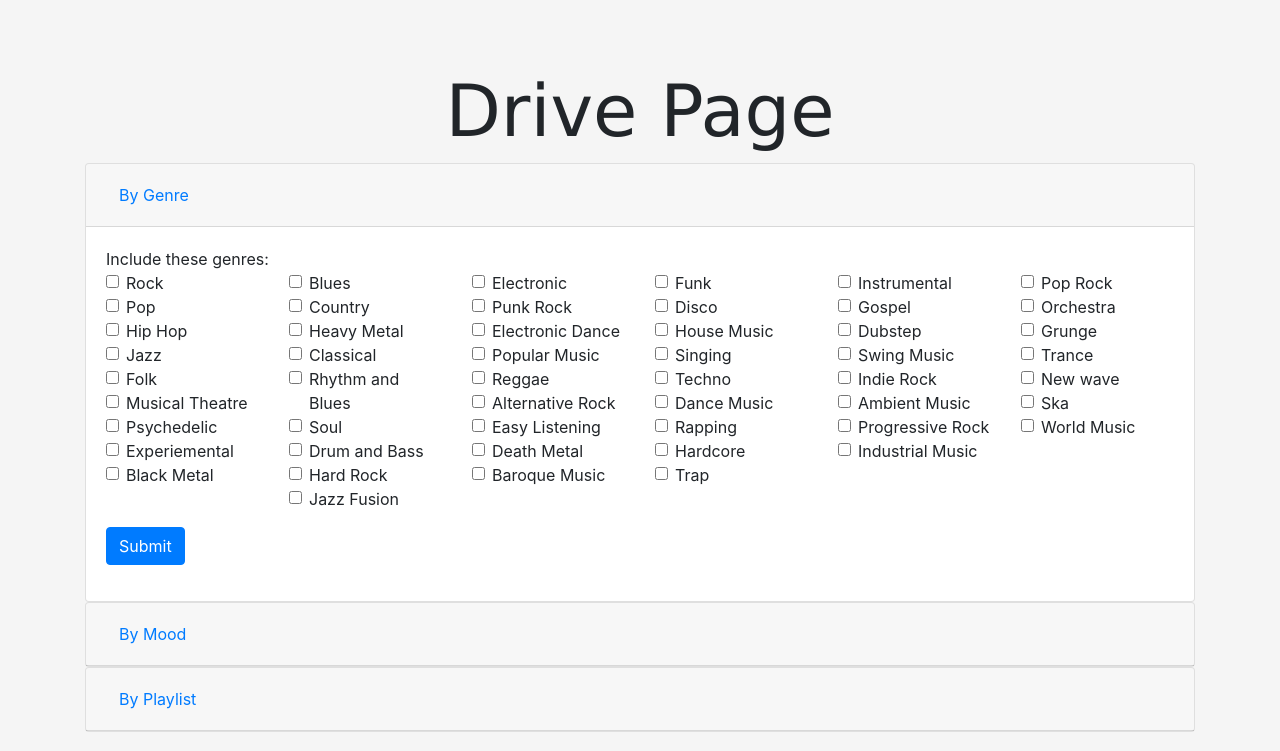
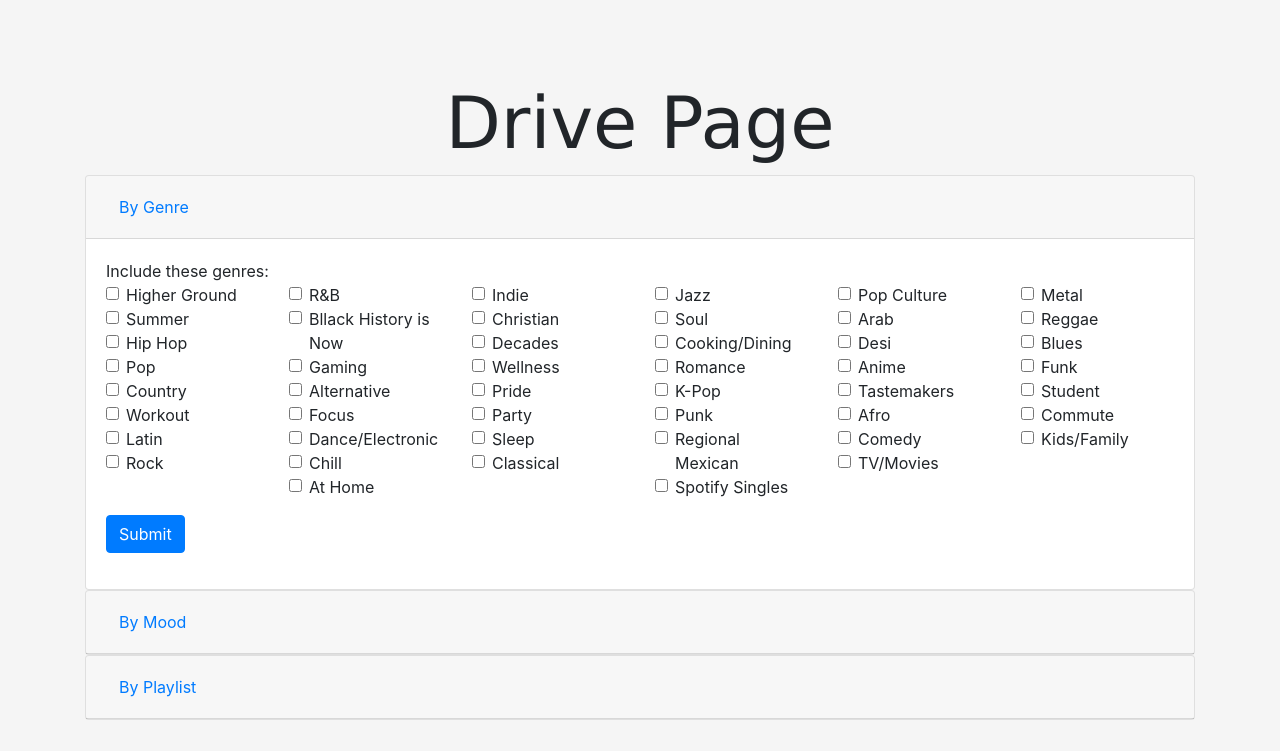
Before and after one commit to brtobin/HobbyHacksSubmission, a Flask app: page /drive in a window 1280 px wide, after a click on "By Genre". Shown: the top 751 px of the page. Run offline with Flask 2, Linux system fonts and the light colour scheme; some libraries are stand-ins or nearby versions.

Commit message:
changed genres to what exists on spotify

```diff
--- a/application/templates/drive.html
+++ b/application/templates/drive.html
@@ -38,7 +38,15 @@
                     <div class="col-sm-2">
                       <div class="form-check">
                         <input class="form-check-input" type="checkbox" id="gridCheck1">
-                        <label class="form-check-label" for="gridCheck1">Rock</label>
+                        <label class="form-check-label" for="gridCheck1">Higher Ground</label>
+                      </div>
+                      <div class="form-check">
+                        <input class="form-check-input" type="checkbox" id="gridCheck1">
+                        <label class="form-check-label" for="gridCheck1">Summer</label>
+                      </div>
+                      <div class="form-check">
+                        <input class="form-check-input" type="checkbox" id="gridCheck1">
+                        <label class="form-check-label" for="gridCheck1">Hip Hop</label>
                       </div>
                       <div class="form-check">
                         <input class="form-check-input" type="checkbox" id="gridCheck1">
@@ -46,54 +54,96 @@
                       </div>
                       <div class="form-check">
                         <input class="form-check-input" type="checkbox" id="gridCheck1">
-                        <label class="form-check-label" for="gridCheck1">Hip Hop</label>
+                        <label class="form-check-label" for="gridCheck1">Country</label>
                       </div>
                       <div class="form-check">
                         <input class="form-check-input" type="checkbox" id="gridCheck1">
-                        <label class="form-check-label" for="gridCheck1">Jazz</label>
+                        <label class="form-check-label" for="gridCheck1">Workout</label>
                       </div>
                       <div class="form-check">
                         <input class="form-check-input" type="checkbox" id="gridCheck1">
-                        <label class="form-check-label" for="gridCheck1">Folk</label>
+                        <label class="form-check-label" for="gridCheck1">Latin</label>
                       </div>
                       <div class="form-check">
                         <input class="form-check-input" type="checkbox" id="gridCheck1">
-                        <label class="form-check-label" for="gridCheck1">Musical Theatre</label>
-                      </div>
-                      <div class="form-check">
-                        <input class="form-check-input" type="checkbox" id="gridCheck1">
-                        <label class="form-check-label" for="gridCheck1">Psychedelic</label>
-                      </div>
-                      <div class="form-check">
-                        <input class="form-check-input" type="checkbox" id="gridCheck1">
-                        <label class="form-check-label" for="gridCheck1">Experiemental</label>
-                      </div>
-                      <div class="form-check">
-                        <input class="form-check-input" type="checkbox" id="gridCheck1">
-                        <label class="form-check-label" for="gridCheck1">Black Metal</label>
+                        <label class="form-check-label" for="gridCheck1">Rock</label>
                       </div>
                     </div>
 
                     <div class="col-sm-2">
                       <div class="form-check">
                         <input class="form-check-input" type="checkbox" id="gridCheck1">
-                        <label class="form-check-label" for="gridCheck1">Blues</label>
+                        <label class="form-check-label" for="gridCheck1">R&B</label>
                       </div>
                       <div class="form-check">
                         <input class="form-check-input" type="checkbox" id="gridCheck1">
-                        <label class="form-check-label" for="gridCheck1">Country</label>
+                        <label class="form-check-label" for="gridCheck1">Bllack History is Now</label>
                       </div>
                       <div class="form-check">
                         <input class="form-check-input" type="checkbox" id="gridCheck1">
-                        <label class="form-check-label" for="gridCheck1">Heavy Metal</label>
+                        <label class="form-check-label" for="gridCheck1">Gaming</label>
+                      </div>
+                      <div class="form-check">
+                        <input class="form-check-input" type="checkbox" id="gridCheck1">
+                        <label class="form-check-label" for="gridCheck1">Alternative</label>
+                      </div>
+                      <div class="form-check">
+                        <input class="form-check-input" type="checkbox" id="gridCheck1">
+                        <label class="form-check-label" for="gridCheck1">Focus</label>
+                      </div>
+                      <div class="form-check">
+                        <input class="form-check-input" type="checkbox" id="gridCheck1">
+                        <label class="form-check-label" for="gridCheck1">Dance/Electronic</label>
+                      </div>
+                      <div class="form-check">
+                        <input class="form-check-input" type="checkbox" id="gridCheck1">
+                        <label class="form-check-label" for="gridCheck1">Chill</label>
+                      </div>
+                      <div class="form-check">
+                        <input class="form-check-input" type="checkbox" id="gridCheck1">
+                        <label class="form-check-label" for="gridCheck1">At Home</label>
+                      </div>
+                    </div>
+
+                    <div class="col-sm-2">
+                      <div class="form-check">
+                        <input class="form-check-input" type="checkbox" id="gridCheck1">
+                        <label class="form-check-label" for="gridCheck1">Indie</label>
+                      </div>
+                      <div class="form-check">
+                        <input class="form-check-input" type="checkbox" id="gridCheck1">
+                        <label class="form-check-label" for="gridCheck1">Christian</label>
+                      </div>
+                      <div class="form-check">
+                        <input class="form-check-input" type="checkbox" id="gridCheck1">
+                        <label class="form-check-label" for="gridCheck1">Decades</label>
+                      </div>
+                      <div class="form-check">
+                        <input class="form-check-input" type="checkbox" id="gridCheck1">
+                        <label class="form-check-label" for="gridCheck1">Wellness</label>
+                      </div>
+                      <div class="form-check">
+                        <input class="form-check-input" type="checkbox" id="gridCheck1">
+                        <label class="form-check-label" for="gridCheck1">Pride</label>
+                      </div>
+                      <div class="form-check">
+                        <input class="form-check-input" type="checkbox" id="gridCheck1">
+                        <label class="form-check-label" for="gridCheck1">Party</label>
+                      </div>
+                      <div class="form-check">
+                        <input class="form-check-input" type="checkbox" id="gridCheck1">
+                        <label class="form-check-label" for="gridCheck1">Sleep</label>
                       </div>
                       <div class="form-check">
                         <input class="form-check-input" type="checkbox" id="gridCheck1">
                         <label class="form-check-label" for="gridCheck1">Classical</label>
                       </div>
+                    </div>
+
+                    <div class="col-sm-2">
                       <div class="form-check">
                         <input class="form-check-input" type="checkbox" id="gridCheck1">
-                        <label class="form-check-label" for="gridCheck1">Rhythm and Blues</label>
+                        <label class="form-check-label" for="gridCheck1">Jazz</label>
                       </div>
                       <div class="form-check">
                         <input class="form-check-input" type="checkbox" id="gridCheck1">
@@ -101,34 +151,69 @@
                       </div>
                       <div class="form-check">
                         <input class="form-check-input" type="checkbox" id="gridCheck1">
-                        <label class="form-check-label" for="gridCheck1">Drum and Bass</label>
+                        <label class="form-check-label" for="gridCheck1">Cooking/Dining</label>
                       </div>
                       <div class="form-check">
                         <input class="form-check-input" type="checkbox" id="gridCheck1">
-                        <label class="form-check-label" for="gridCheck1">Hard Rock</label>
+                        <label class="form-check-label" for="gridCheck1">Romance</label>
                       </div>
                       <div class="form-check">
                         <input class="form-check-input" type="checkbox" id="gridCheck1">
-                        <label class="form-check-label" for="gridCheck1">Jazz Fusion</label>
+                        <label class="form-check-label" for="gridCheck1">K-Pop</label>
+                      </div>
+                      <div class="form-check">
+                        <input class="form-check-input" type="checkbox" id="gridCheck1">
+                        <label class="form-check-label" for="gridCheck1">Punk</label>
+                      </div>
+                      <div class="form-check">
+                        <input class="form-check-input" type="checkbox" id="gridCheck1">
+                        <label class="form-check-label" for="gridCheck1">Regional Mexican</label>
+                      </div>
+                      <div class="form-check">
+                        <input class="form-check-input" type="checkbox" id="gridCheck1">
+                        <label class="form-check-label" for="gridCheck1">Spotify Singles</label>
                       </div>
                     </div>
 
                     <div class="col-sm-2">
                       <div class="form-check">
                         <input class="form-check-input" type="checkbox" id="gridCheck1">
-                        <label class="form-check-label" for="gridCheck1">Electronic</label>
+                        <label class="form-check-label" for="gridCheck1">Pop Culture</label>
                       </div>
                       <div class="form-check">
                         <input class="form-check-input" type="checkbox" id="gridCheck1">
-                        <label class="form-check-label" for="gridCheck1">Punk Rock</label>
+                        <label class="form-check-label" for="gridCheck1">Arab</label>
                       </div>
                       <div class="form-check">
                         <input class="form-check-input" type="checkbox" id="gridCheck1">
-                        <label class="form-check-label" for="gridCheck1">Electronic Dance</label>
+                        <label class="form-check-label" for="gridCheck1">Desi</label>
                       </div>
                       <div class="form-check">
                         <input class="form-check-input" type="checkbox" id="gridCheck1">
-                        <label class="form-check-label" for="gridCheck1">Popular Music</label>
+                        <label class="form-check-label" for="gridCheck1">Anime</label>
+                      </div>
+                      <div class="form-check">
+                        <input class="form-check-input" type="checkbox" id="gridCheck1">
+                        <label class="form-check-label" for="gridCheck1">Tastemakers</label>
+                      </div>
+                      <div class="form-check">
+                        <input class="form-check-input" type="checkbox" id="gridCheck1">
+                        <label class="form-check-label" for="gridCheck1">Afro</label>
+                      </div>
+                      <div class="form-check">
+                        <input class="form-check-input" type="checkbox" id="gridCheck1">
+                        <label class="form-check-label" for="gridCheck1">Comedy</label>
+                      </div>
+                      <div class="form-check">
+                        <input class="form-check-input" type="checkbox" id="gridCheck1">
+                        <label class="form-check-label" for="gridCheck1">TV/Movies</label>
+                      </div>
+                    </div>
+
+                    <div class="col-sm-2">
+                      <div class="form-check">
+                        <input class="form-check-input" type="checkbox" id="gridCheck1">
+                        <label class="form-check-label" for="gridCheck1">Metal</label>
                       </div>
                       <div class="form-check">
                         <input class="form-check-input" type="checkbox" id="gridCheck1">
@@ -136,124 +221,23 @@
                       </div>
                       <div class="form-check">
                         <input class="form-check-input" type="checkbox" id="gridCheck1">
-                        <label class="form-check-label" for="gridCheck1">Alternative Rock</label>
+                        <label class="form-check-label" for="gridCheck1">Blues</label>
                       </div>
-                      <div class="form-check">
-                        <input class="form-check-input" type="checkbox" id="gridCheck1">
-                        <label class="form-check-label" for="gridCheck1">Easy Listening</label>
-                      </div>
-                      <div class="form-check">
-                        <input class="form-check-input" type="checkbox" id="gridCheck1">
-                        <label class="form-check-label" for="gridCheck1">Death Metal</label>
-                      </div>
-                      <div class="form-check">
-                        <input class="form-check-input" type="checkbox" id="gridCheck1">
-                        <label class="form-check-label" for="gridCheck1">Baroque Music</label>
-                      </div>
-                    </div>
-
-                    <div class="col-sm-2">
                       <div class="form-check">
                         <input class="form-check-input" type="checkbox" id="gridCheck1">
                         <label class="form-check-label" for="gridCheck1">Funk</label>
                       </div>
                       <div class="form-check">
                         <input class="form-check-input" type="checkbox" id="gridCheck1">
-                        <label class="form-check-label" for="gridCheck1">Disco</label>
+                        <label class="form-check-label" for="gridCheck1">Student</label>
                       </div>
                       <div class="form-check">
                         <input class="form-check-input" type="checkbox" id="gridCheck1">
-                        <label class="form-check-label" for="gridCheck1">House Music</label>
+                        <label class="form-check-label" for="gridCheck1">Commute</label>
                       </div>
                       <div class="form-check">
                         <input class="form-check-input" type="checkbox" id="gridCheck1">
-                        <label class="form-check-label" for="gridCheck1">Singing</label>
-                      </div>
-                      <div class="form-check">
-                        <input class="form-check-input" type="checkbox" id="gridCheck1">
-                        <label class="form-check-label" for="gridCheck1">Techno</label>
-                      </div>
-                      <div class="form-check">
-                        <input class="form-check-input" type="checkbox" id="gridCheck1">
-                        <label class="form-check-label" for="gridCheck1">Dance Music</label>
-                      </div>
-                      <div class="form-check">
-                        <input class="form-check-input" type="checkbox" id="gridCheck1">
-                        <label class="form-check-label" for="gridCheck1">Rapping</label>
-                      </div>
-                      <div class="form-check">
-                        <input class="form-check-input" type="checkbox" id="gridCheck1">
-                        <label class="form-check-label" for="gridCheck1">Hardcore</label>
-                      </div>
-                      <div class="form-check">
-                        <input class="form-check-input" type="checkbox" id="gridCheck1">
-                        <label class="form-check-label" for="gridCheck1">Trap</label>
-                      </div>
-                    </div>
-
-                    <div class="col-sm-2">
-                      <div class="form-check">
-                        <input class="form-check-input" type="checkbox" id="gridCheck1">
-                        <label class="form-check-label" for="gridCheck1">Instrumental</label>
-                      </div>
-                      <div class="form-check">
-                        <input class="form-check-input" type="checkbox" id="gridCheck1">
-                        <label class="form-check-label" for="gridCheck1">Gospel</label>
-                      </div>
-                      <div class="form-check">
-                        <input class="form-check-input" type="checkbox" id="gridCheck1">
-                        <label class="form-check-label" for="gridCheck1">Dubstep</label>
-                      </div>
-                      <div class="form-check">
-                        <input class="form-check-input" type="checkbox" id="gridCheck1">
-                        <label class="form-check-label" for="gridCheck1">Swing Music</label>
-                      </div>
-                      <div class="form-check">
-                        <input class="form-check-input" type="checkbox" id="gridCheck1">
-                        <label class="form-check-label" for="gridCheck1">Indie Rock</label>
-                      </div>
-                      <div class="form-check">
-                        <input class="form-check-input" type="checkbox" id="gridCheck1">
-                        <label class="form-check-label" for="gridCheck1">Ambient Music</label>
-                      </div>
-                      <div class="form-check">
-                        <input class="form-check-input" type="checkbox" id="gridCheck1">
-                        <label class="form-check-label" for="gridCheck1">Progressive Rock</label>
-                      </div>
-                      <div class="form-check">
-                        <input class="form-check-input" type="checkbox" id="gridCheck1">
-                        <label class="form-check-label" for="gridCheck1">Industrial Music</label>
-                      </div>
-                    </div>
-
-                    <div class="col-sm-2">
-                      <div class="form-check">
-                        <input class="form-check-input" type="checkbox" id="gridCheck1">
-                        <label class="form-check-label" for="gridCheck1">Pop Rock</label>
-                      </div>
-                      <div class="form-check">
-                        <input class="form-check-input" type="checkbox" id="gridCheck1">
-                        <label class="form-check-label" for="gridCheck1">Orchestra</label>
-                      </div>
-                      <div class="form-check">
-                        <input class="form-check-input" type="checkbox" id="gridCheck1">
-                        <label class="form-check-label" for="gridCheck1">Grunge</label>
-                      </div>
-                      <div class="form-check">
-                        <input class="form-check-input" type="checkbox" id="gridCheck1">
-                        <label class="form-check-label" for="gridCheck1">Trance</label>
-                      </div>
-                      <div class="form-check">
-                        <input class="form-check-input" type="checkbox" id="gridCheck1">
-                        <label class="form-check-label" for="gridCheck1">New wave</label>
-                      </div>
-                      <div class="form-check">
-                        <input class="form-check-input" type="checkbox" id="gridCheck1">
-                        <label class="form-check-label" for="gridCheck1">Ska</label>
-                      </div>
-                      <div class="form-check">
-                        <input class="form-check-input" type="checkbox" id="gridCheck1">
-                        <label class="form-check-label" for="gridCheck1">World Music</label>
+                        <label class="form-check-label" for="gridCheck1">Kids/Family</label>
                       </div>
                     </div>
                   <!-- </div> -->
```
